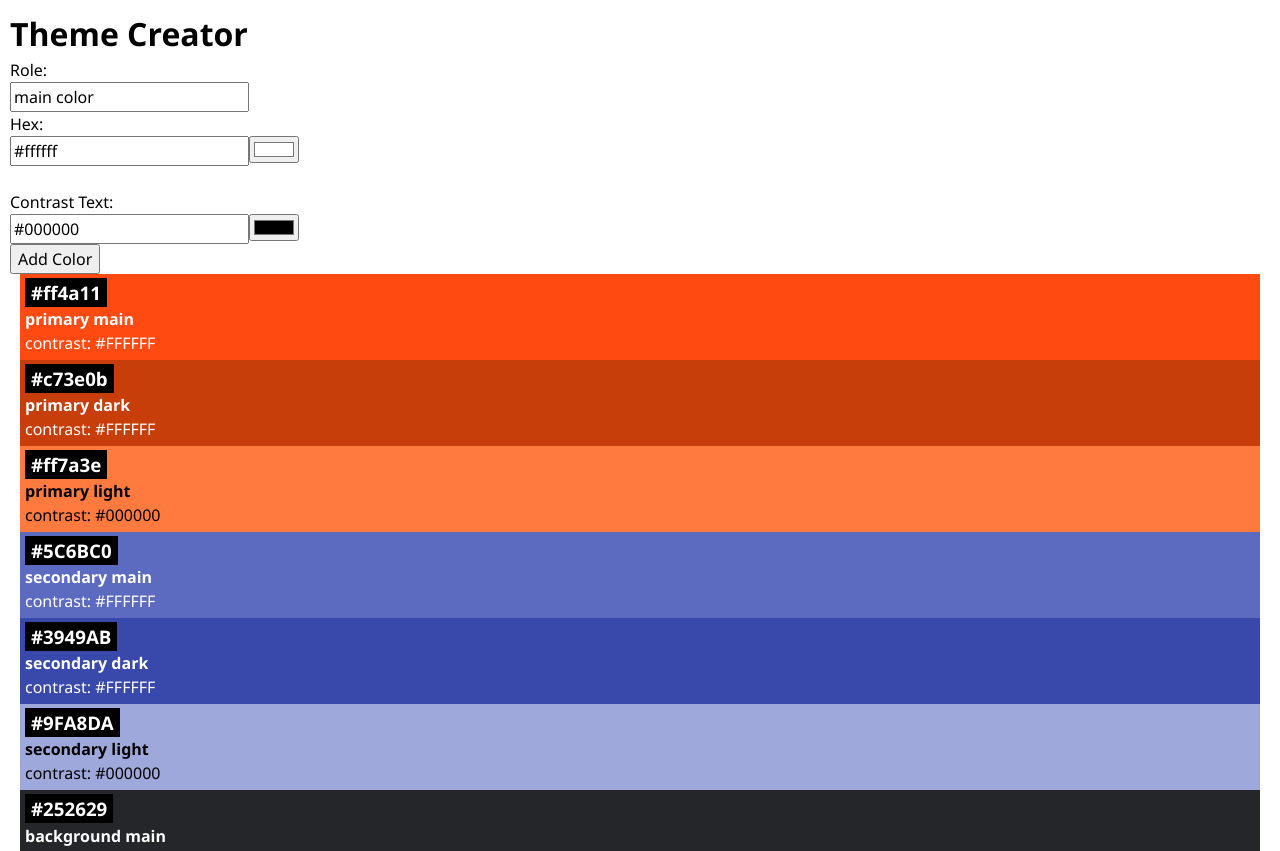
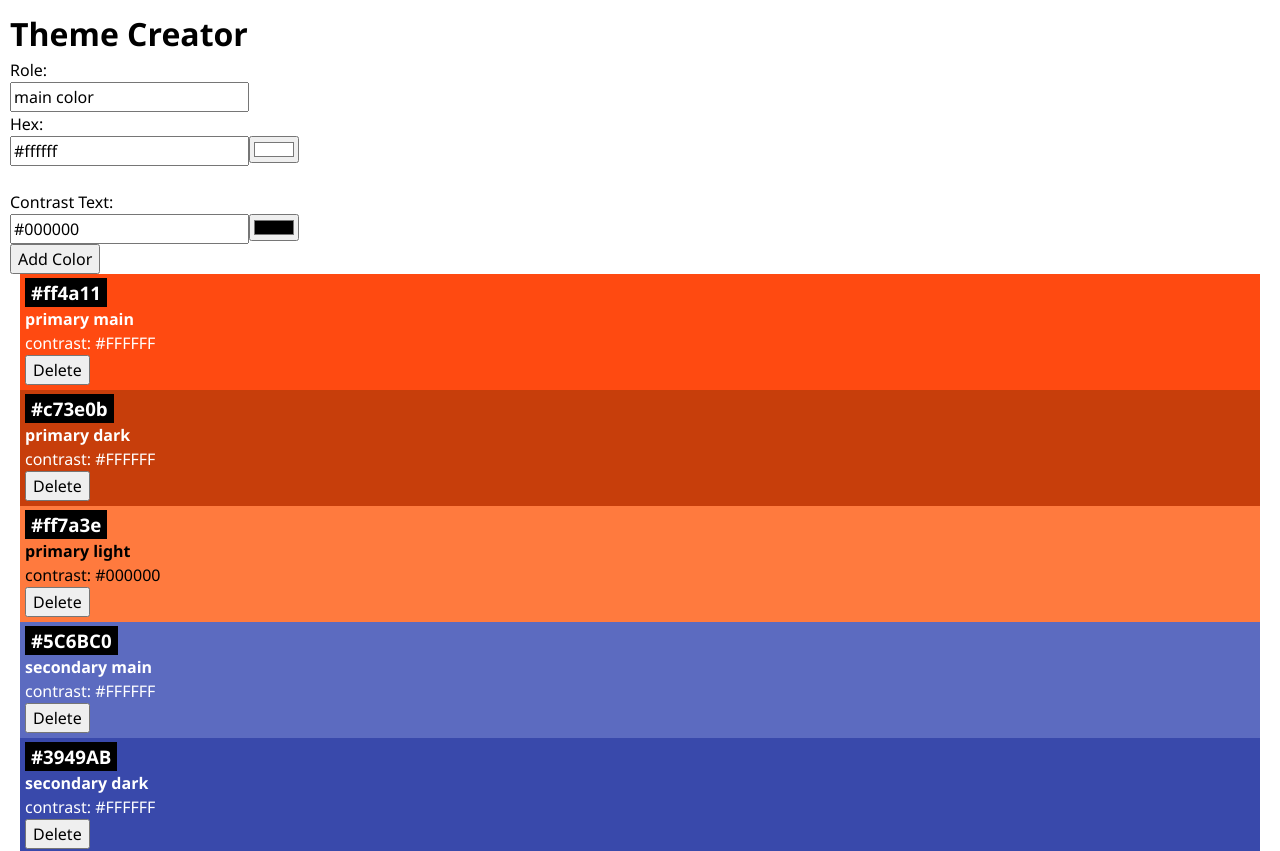
Before and after one commit to claraw-19/recap-project-4, a React (Vite) app: page / in a window 1280 px wide. Shown: the top 851 px of the page. Built offline with nearby package versions, Linux system fonts and the light colour scheme.

Commit message:
delete color

```diff
--- a/src/App.jsx
+++ b/src/App.jsx
@@ -12,14 +12,29 @@ function App() {
     setColors((prevColors) => [newColorWithId, ...prevColors]);
   };
 
+  const deleteColor = (colorId) => {
+    const remainingColors = colors.filter((color) => colorId !== color.id);
+    setColors(remainingColors);
+  };
+
   return (
     <>
       <h1>Theme Creator</h1>
       <ColorForm onSubmitColor={addColor} />
-      {colors.map((color) => {
-        console.log(color);
-        return <Color key={color.id} color={color} />;
-      })}
+      {colors.length === 0 ? (
+        <p>There are no colors, add some!</p>
+      ) : (
+        colors.map((color) => {
+          console.log(color);
+          return (
+            <Color
+              key={color.id}
+              color={color}
+              onDelete={() => deleteColor(color.id)}
+            />
+          );
+        })
+      )}
     </>
   );
 }
--- a/src/Components/Color/Color.css
+++ b/src/Components/Color/Color.css
@@ -9,3 +9,10 @@
   background: black;
   color: white;
 }
+
+.color-card-hightlight {
+  display: inline;
+  padding: 2px 6px;
+  background: black;
+  color: white;
+}
--- a/src/Components/Color/Color.jsx
+++ b/src/Components/Color/Color.jsx
@@ -1,6 +1,21 @@
+import { useState } from "react";
 import "./Color.css";
 
-export default function Color({ color }) {
+export default function Color({ color, onDelete }) {
+  const [isConfirming, setIsConfirming] = useState(false);
+
+  function handleDelete() {
+    setIsConfirming(true);
+  }
+
+  function handleCancel() {
+    setIsConfirming(false);
+  }
+
+  function confirmDelete() {
+    onDelete(color.id);
+  }
+
   return (
     <div
       className="color-card"
@@ -12,6 +27,17 @@ export default function Color({ color }) {
       <h3 className="color-card-headline">{color.hex}</h3>
       <h4>{color.role}</h4>
       <p>contrast: {color.contrastText}</p>
+      {isConfirming ? (
+        <>
+          <p className="color-card-hightlight">Delete?</p>
+          <button onClick={confirmDelete}>Yes</button>
+          <button onClick={handleCancel}>No</button>
+        </>
+      ) : (
+        <>
+          <button onClick={handleDelete}>Delete</button>
+        </>
+      )}
     </div>
   );
 }
--- a/src/Components/ColorForm/ColorForm.jsx
+++ b/src/Components/ColorForm/ColorForm.jsx
@@ -40,6 +40,7 @@ export function ColorForm({ onSubmitColor }) {
         <ColorInput id="contrastText" defaultValue={initialData.contrastText} />
       </label>
       <button>Add Color</button>
+      <br />
     </form>
   );
 }
```
